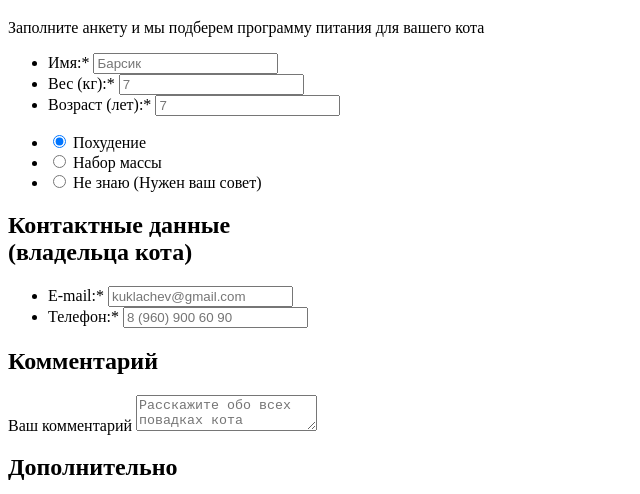
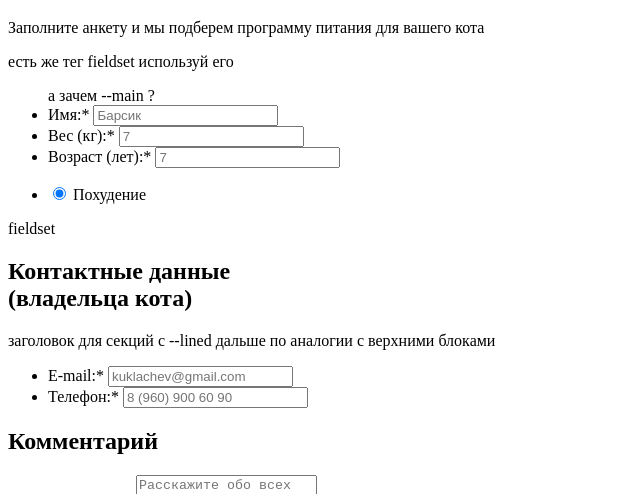
Before and after one commit to anyade/826045-cat-energy, a website: page source/form.html in a window 1280 px wide. Shown: the part 252-746 px from the top of the page, without its empty margins (0-640 px from the left). Drawn offline with Linux system fonts and the light colour scheme.

Commit message:
Update form.html

```diff
--- a/source/form.html
+++ b/source/form.html
@@ -36,47 +36,38 @@
         <div class="application__wrapper">
           <p class="application__description">Заполните анкету и мы подберем программу питания для вашего кота</p>
           <form class="application__form form" action="https://echo.htmlacademy.ru" method="get" name="program-selection">
-            <div class="form__section-wrapper" aria-label="Информация о коте и выбор программы питания">
-              <ul class="form__info form__info--main text-fields" aria-label="Информация о коте">
-                <li class="text-fields__field">
-                  <label class="text-fields__label" for="cat-name">Имя:*</label>
-                  <input class="text-fields__input" type="text" name="cat-name" id="cat-name" placeholder="Барсик" autocomplete="on" required>
+
+            <div class="form__section-wrapper" aria-label="Информация о коте и выбор программы питания"> есть же тег fieldset используй его
+
+              <ul class="form__info form__info--main" aria-label="Информация о коте"> а зачем --main ?
+                <li class="form__field">
+                  <label class="form__label" for="cat-name">Имя:*</label>
+                  <input class="form__input input" type="text" name="cat-name" id="cat-name" placeholder="Барсик" autocomplete="on" required>
                 </li>
-                <li class="text-fields__field">
-                  <label class="text-fields__label" for="cat-weight">Вес (кг):*</label>
-                  <input class="text-fields__input" type="text" name="cat-weight" id="cat-weight" placeholder="7" autocomplete="on" required>
+                <li class="text__field">
+                  <label class="text__label" for="cat-weight">Вес (кг):*</label>
+                  <input class="form__input input" type="text" name="cat-weight" id="cat-weight" placeholder="7" autocomplete="on" required>
                 </li>
-                <li class="text-fields__field">
-                  <label class="text-fields__label" for="cat-age">Возраст (лет):*</label>
-                  <input class="text-fields__input" type="text" name="cat-age" id="cat-age" placeholder="7" autocomplete="on">
+                <li class="form__field">
+                  <label class="form__label" for="cat-age">Возраст (лет):*</label>
+                  <input class="form__input input" type="text" name="cat-age" id="cat-age" placeholder="7" autocomplete="on">
                 </li>
               </ul>
-              <ul class="form__info form__info--main radio-fields" aria-label="Выбор программы питания">
-                <li class="radio-fields__option">
-                  <label class="radio-fields__label" for="slim">
-                    <input class="visually-hidden radio-fields__input" type="radio" name="program" id="slim" value="slim" checked>
+
+              <ul class="form__info" aria-label="Выбор программы питания">
+                <li class="form__field">
+                  <label class="form__label" for="slim">
+                    <input class="visually-hidden form__radio radio" type="radio" name="program" id="slim" value="slim" checked>
                     <span class="radio-fields__indicator"></span>
                     Похудение
                   </label>
                 </li>
-                <li class="radio-fields__option">
-                  <label class="radio-fields__label" for="gain-weight">
-                    <input class="visually-hidden radio-fields__input" type="radio" name="program" id="gain-weight" value="gain-weight">
-                    <span class="radio-fields__indicator"></span>
-                    Набор массы
-                  </label>
-                </li>
-                <li class="radio-fields__option">
-                  <label class="radio-fields__label" for="need-advice">
-                    <input class="visually-hidden radio-fields__input" type="radio" name="program" id="need-advice" value="need-advice">
-                    <span class="radio-fields__indicator"></span>
-                    Не знаю (Нужен ваш совет)
-                  </label>
-                </li>
               </ul>
             </div>
-            <div class="form__section-wrapper">
-              <h2 class="form__title section-caption">Контактные данные<br>(владельца кота)</h2>
+
+            <div class="form__section-wrapper"> fieldset
+              <h2 class="form__title section-caption">Контактные данные<br>(владельца кота)</h2> заголовок для секций с --lined
+              дальше по аналогии с верхними блоками
               <ul class="form__info text-fields" aria-label="Информация о владельце">
                 <li class="text-fields__field">
                   <label class="text-fields__label" for="owner-email">E-mail:*</label>
```
